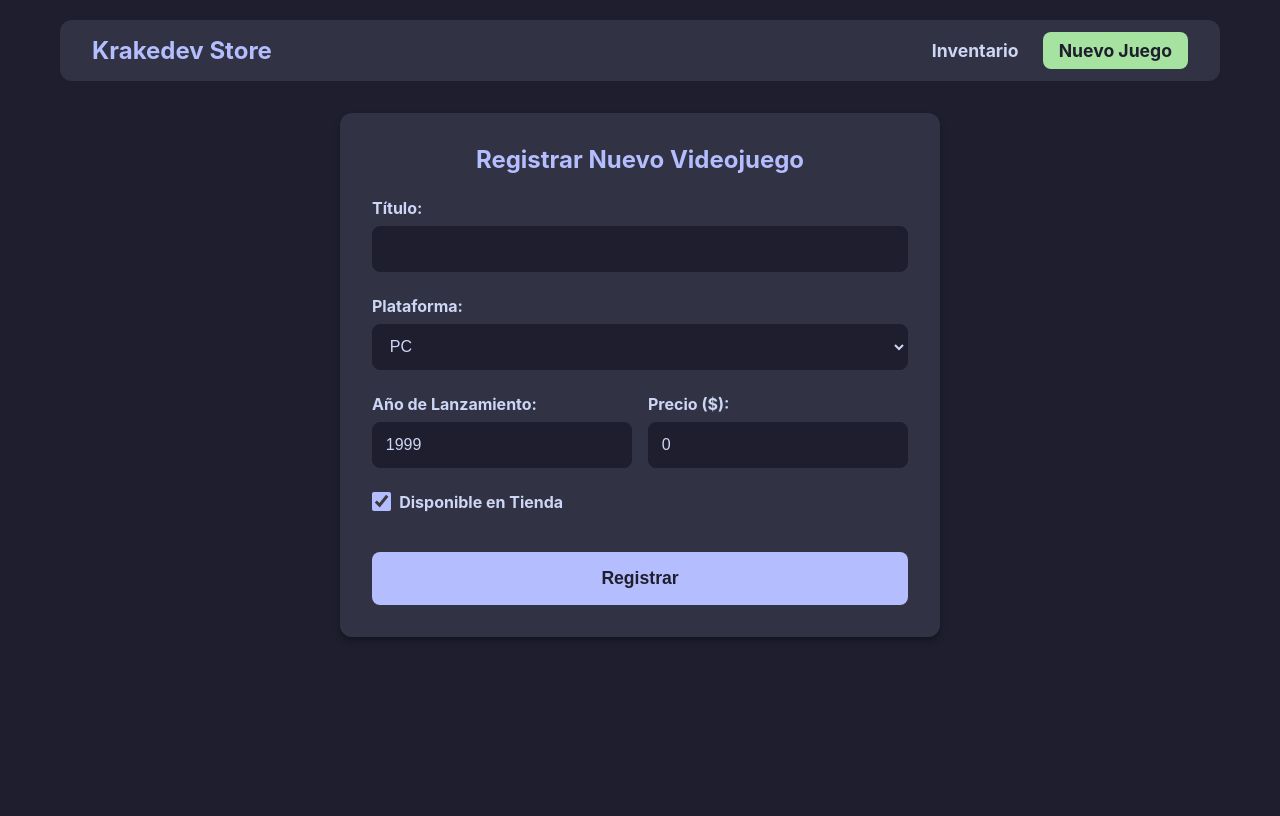
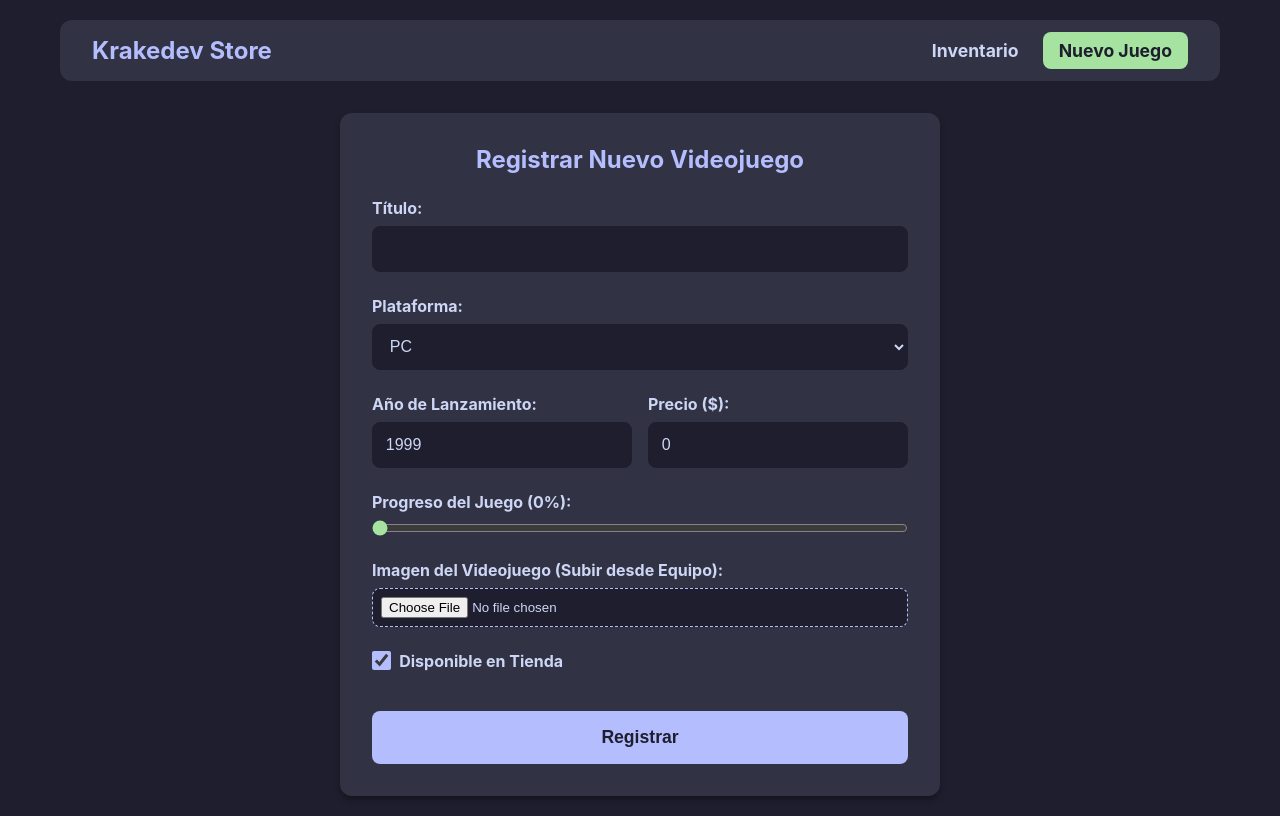
Before and after one commit to mochiCatDev/tienda-videojuegos, a React (Vite) app: page /nuevo in a window 1280 px wide. Built offline with nearby package versions, Linux system fonts and the light colour scheme.

Commit message:
feat: implementar entrada para imagenes locales usando FileReader y control de progreso slider

```diff
--- a/src/components/FormularioVideojuego.css
+++ b/src/components/FormularioVideojuego.css
@@ -58,6 +58,37 @@ select:focus {
   outline: 2px solid var(--lavender);
 }
 
+.slider-progreso {
+  width: 100%;
+  accent-color: var(--green);
+  cursor: pointer;
+}
+
+.file-input {
+  color: var(--text);
+  background-color: var(--base);
+  padding: 0.5rem;
+  border-radius: 8px;
+  border: 1px dashed var(--lavender);
+  cursor: pointer;
+}
+
+.preview-container {
+  margin-top: 10px;
+  display: flex;
+  justify-content: center;
+  border-radius: 8px;
+  overflow: hidden;
+  border: 2px solid var(--base);
+  height: 200px;
+}
+
+.image-preview {
+  width: 100%;
+  height: 100%;
+  object-fit: cover;
+}
+
 .checkbox-group label {
   display: flex;
   align-items: center;
--- a/src/components/FormularioVideojuego.jsx
+++ b/src/components/FormularioVideojuego.jsx
@@ -31,6 +31,20 @@ export const FormularioVideojuego = ({ onGuardar }) => {
       ...formulario,
       [name]: type === "checkbox" ? checked : type === "number" ? Number(value) : value
     });
+  };
+
+  const handleFileChange = (e) => {
+    const file = e.target.files[0];
+    if (file) {
+      const reader = new FileReader();
+      reader.onloadend = () => {
+        setFormulario({
+          ...formulario,
+          img: reader.result
+        });
+      };
+      reader.readAsDataURL(file);
+    }
   };
 
   const handleSubmit = (e) => {
@@ -93,6 +107,35 @@ export const FormularioVideojuego = ({ onGuardar }) => {
           </div>
         </div>
 
+        <div className="form-group">
+          <label>Progreso del Juego ({Math.round(formulario.progreso * 100)}%):</label>
+          <input
+            type="range"
+            name="progreso"
+            min="0"
+            max="1"
+            step="0.01"
+            value={formulario.progreso}
+            onChange={handleChange}
+            className="slider-progreso"
+          />
+        </div>
+
+        <div className="form-group">
+          <label>Imagen del Videojuego (Subir desde Equipo):</label>
+          <input
+            type="file"
+            accept="image/*"
+            onChange={handleFileChange}
+            className="file-input"
+          />
+          {formulario.img && (
+            <div className="preview-container">
+              <img src={formulario.img} alt="Vista previa" className="image-preview" />
+            </div>
+          )}
+        </div>
+
         <div className="form-group checkbox-group">
           <label>
             <input
```
